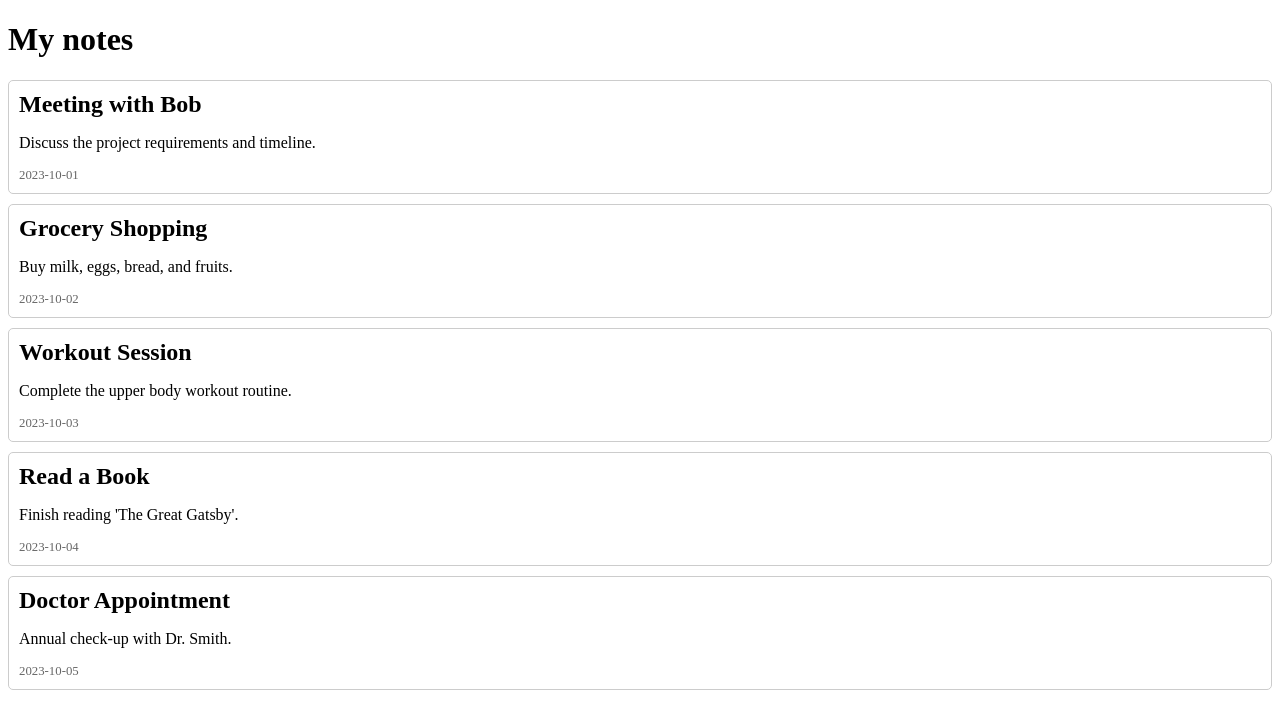
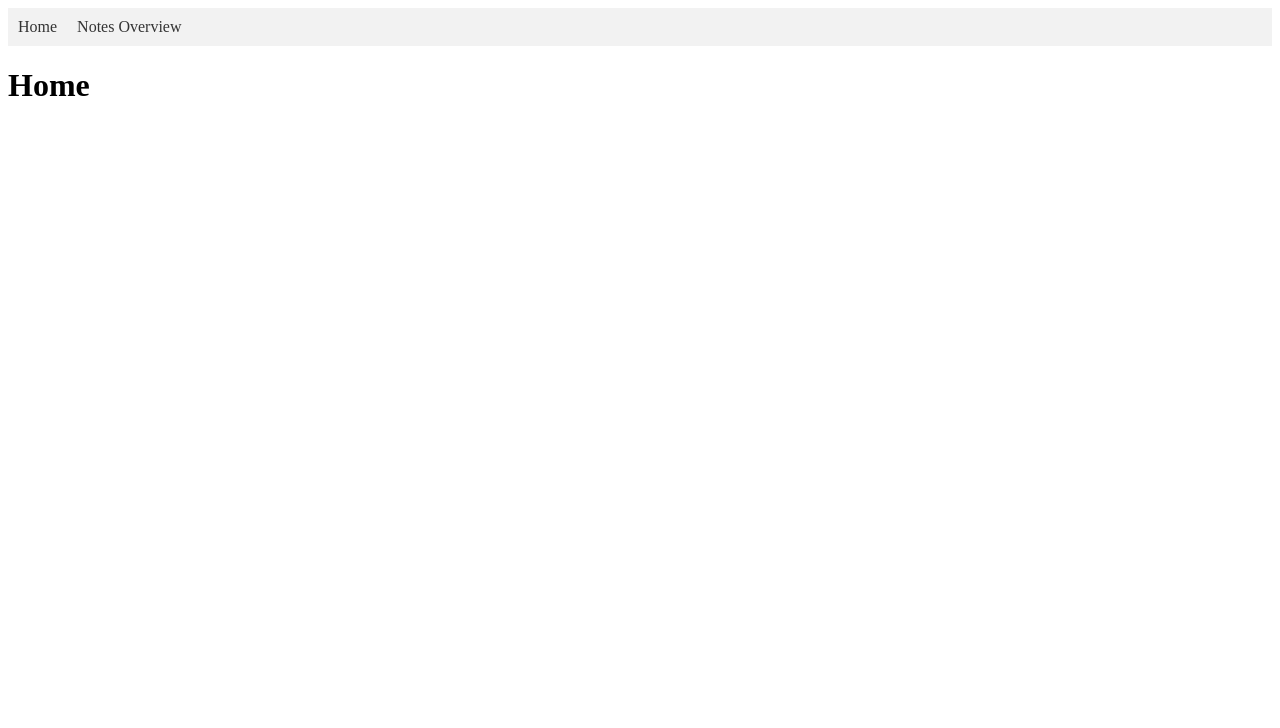
Before and after one commit to S4mm4ael/one-more-recap-project, a Vue app: page /#/ in a window 1280 px wide. Shown: the top 728 px of the page. Built offline with nearby package versions, Linux system fonts and the light colour scheme.

Commit message:
chore: Refactor App.vue and related components

```diff
--- a/src/App.vue
+++ b/src/App.vue
@@ -1,31 +1,19 @@
 <template>
-  <div id="app">
-    <h1>My notes</h1>
-    <div class="notes">
-      <NoteItem
-        v-for="note in notes"
-        :key="note.id"
-        :title="note.title"
-        :describe="note.describe"
-        :date="note.date"
-      />
-    </div>
-  </div>
+  <div id="app"><HeaderMain v-if="showHeader" /> <router-view /></div>
 </template>
 
 <script>
-import {mockedNotes} from "./data/notes";
-import NoteItem from "./components/Note/NoteItem.vue";
+import HeaderMain from "./components/Header/HeaderMain.vue";
 
 export default {
   name: "App",
   components: {
-    NoteItem,
+    HeaderMain,
   },
-  data() {
-    return {
-      notes: mockedNotes,
-    };
+  computed: {
+    showHeader() {
+      return this.$route.name !== "App";
+    },
   },
 };
 </script>
--- /dev/null
+++ b/src/components/Header/HeaderMain.vue
@@ -0,0 +1,40 @@
+<template>
+  <header class="header">
+    <router-link v-for="route in routes" :key="route.name" :to="route.path">{{
+      route.name
+    }}</router-link>
+  </header>
+</template>
+
+<script>
+import {routes} from "../../router";
+
+export default {
+  name: "HeaderMain",
+  data() {
+    return {
+      routes,
+    };
+  },
+};
+</script>
+
+<style scoped>
+.header {
+  background-color: #f2f2f2;
+  padding: 10px;
+  display: flex;
+  gap: 10px;
+  justify-content: flex-start;
+}
+
+.header a {
+  text-decoration: none;
+  color: #333;
+  margin-right: 10px;
+}
+
+.header a:hover {
+  color: #666;
+}
+</style>
--- a/src/components/Note/NewNote.vue
+++ b/src/components/Note/NewNote.vue
@@ -1,6 +1,31 @@
 <template>
   <div class="new-note">
+    <h3>Add new note</h3>
     <input type="text" placeholder="Title" />
     <textarea placeholder="Describe"></textarea>
   </div>
 </template>
+
+<style scoped>
+.new-note {
+  margin-top: 20px;
+}
+
+h3 {
+  font-size: 24px;
+  margin-bottom: 10px;
+}
+
+input[type="text"],
+textarea {
+  width: 100%;
+  padding: 10px;
+  margin-bottom: 10px;
+  border: 1px solid #ccc;
+  border-radius: 4px;
+}
+
+textarea {
+  height: 200px;
+}
+</style>
--- a/src/main.js
+++ b/src/main.js
@@ -1,12 +1,13 @@
-import Vue from 'vue'
-import App from './App.vue'
-import router from './router'
-import store from './store'
+import Vue from "vue";
+import App from "./App.vue";
+import router from "./router";
+import store from "./store";
 
-Vue.config.productionTip = false
+Vue.config.productionTip = false;
 
 new Vue({
   router,
   store,
-  render: h => h(App)
-}).$mount('#app')
+  mode: "history",
+  render: (h) => h(App),
+}).$mount("#app");
--- a/src/router/index.js
+++ b/src/router/index.js
@@ -1,14 +1,19 @@
 import Vue from "vue";
 import VueRouter from "vue-router";
-import App from "../App.vue";
+import {Home, NotesOverview} from "../views/index.ts";
 
 Vue.use(VueRouter);
 
-const routes = [
+export const routes = [
   {
     path: "/",
-    name: "App",
-    component: App,
+    name: "Home",
+    component: Home,
+  },
+  {
+    path: "/notes",
+    name: "Notes Overview",
+    component: NotesOverview,
   },
 ];
 
--- /dev/null
+++ b/src/views/HomeView.vue
@@ -0,0 +1,11 @@
+<template>
+  <div id="home">
+    <h1>Home</h1>
+  </div>
+</template>
+
+<script>
+export default {
+  name: "HomeView",
+};
+</script>
--- /dev/null
+++ b/src/views/NotesOverview.vue
@@ -0,0 +1,32 @@
+<template>
+  <div class="notes">
+    <h1>Notes</h1>
+    <NewNote />
+    <NoteItem
+      v-for="note in notes"
+      :key="note.id"
+      :title="note.title"
+      :describe="note.describe"
+      :date="note.date"
+    />
+  </div>
+</template>
+
+<script>
+import {mockedNotes} from "../data/notes";
+import NewNote from "../components/Note/NewNote.vue";
+import NoteItem from "../components/Note/NoteItem.vue";
+
+export default {
+  name: "NotesOverview",
+  components: {
+    NewNote,
+    NoteItem,
+  },
+  data() {
+    return {
+      notes: mockedNotes,
+    };
+  },
+};
+</script>
--- /dev/null
+++ b/src/views/index.ts
@@ -0,0 +1,2 @@
+export {default as Home} from "./HomeView.vue";
+export {default as NotesOverview} from "./NotesOverview.vue";
```
